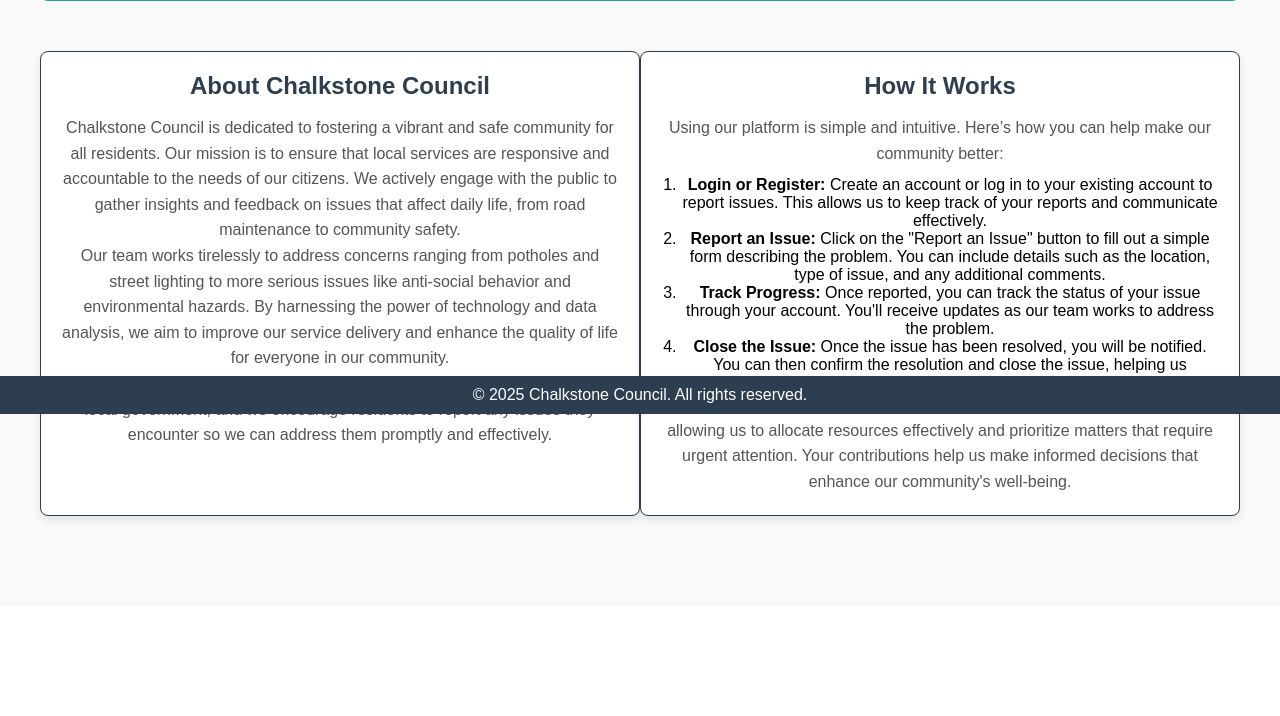
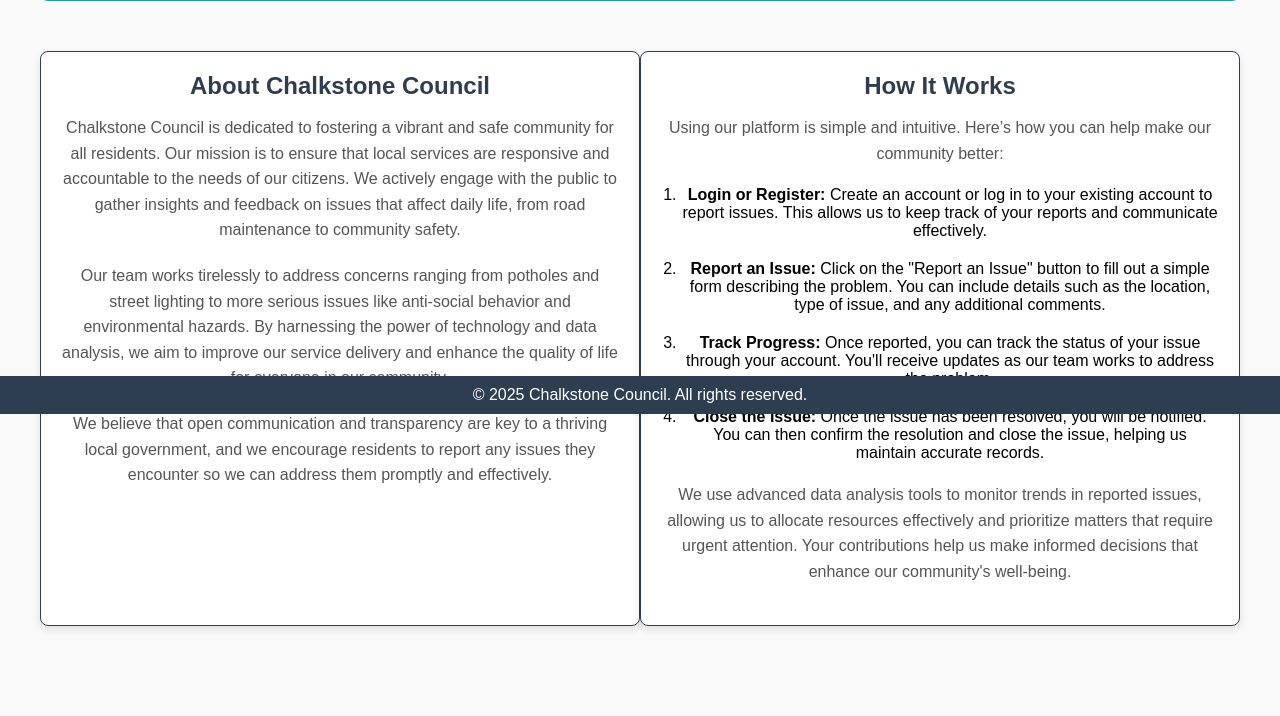
Before and after one commit to ECM3432/Chalkstone-Council, a Django app: page / in a window 1280 px wide. Shown: the part 386-1102 px from the top of the page. Before the commit the page ends 909 px from the top, so only its background shows below. Run offline with Django 5.2, Linux system fonts and the light colour scheme.

Commit message:
Improve styling

```diff
--- a/core/static/core/style.css
+++ b/core/static/core/style.css
@@ -79,8 +79,13 @@
     padding: 20px;
 }
 
-.info ul li {
-    margin-bottom: 10px;
+.info p {
+    margin-bottom: 20px;
+    color: red;
+}
+
+.info ol li {
+    margin-bottom: 20px;
 }
 
 /* Footer Styling */
```
